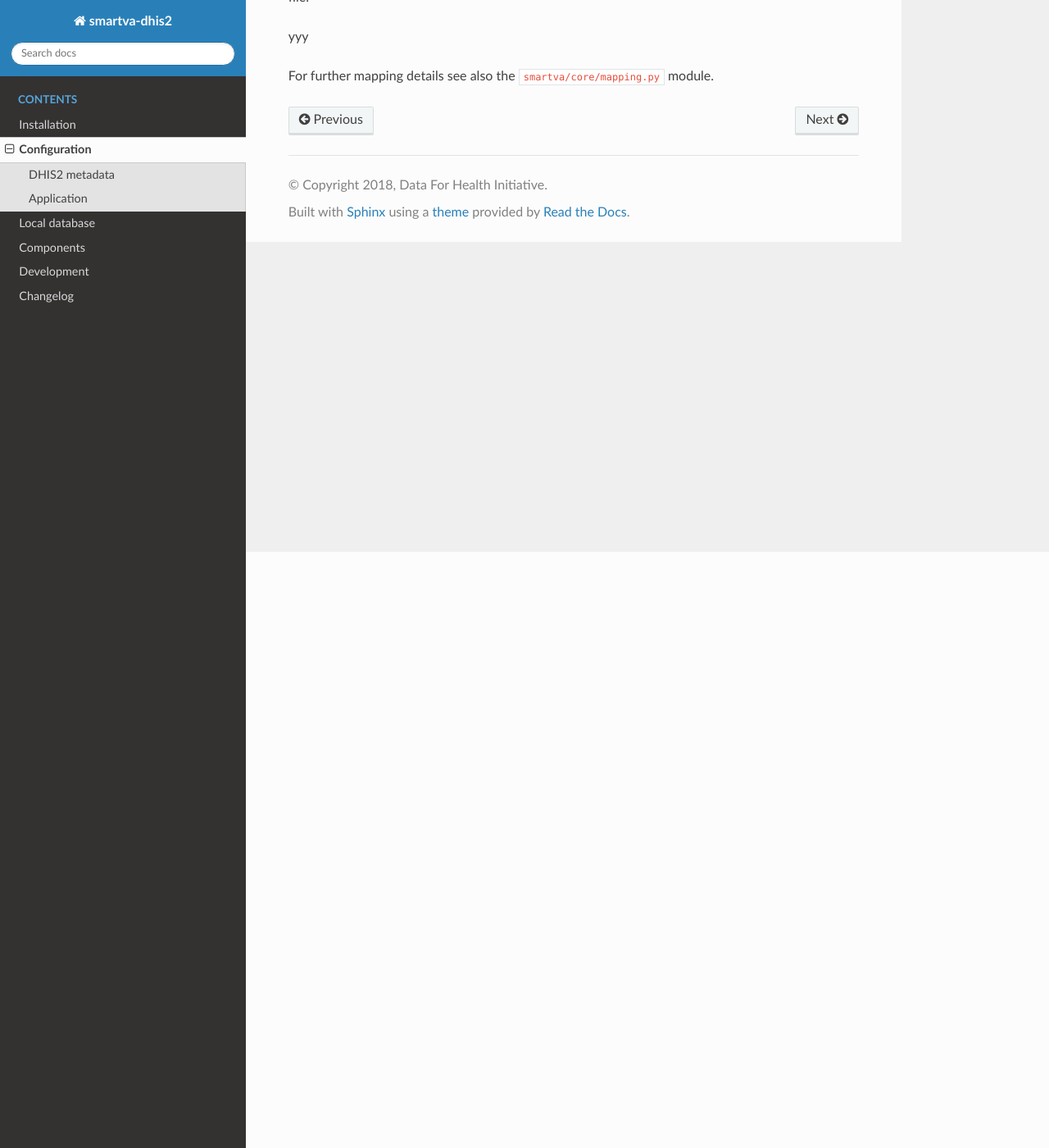
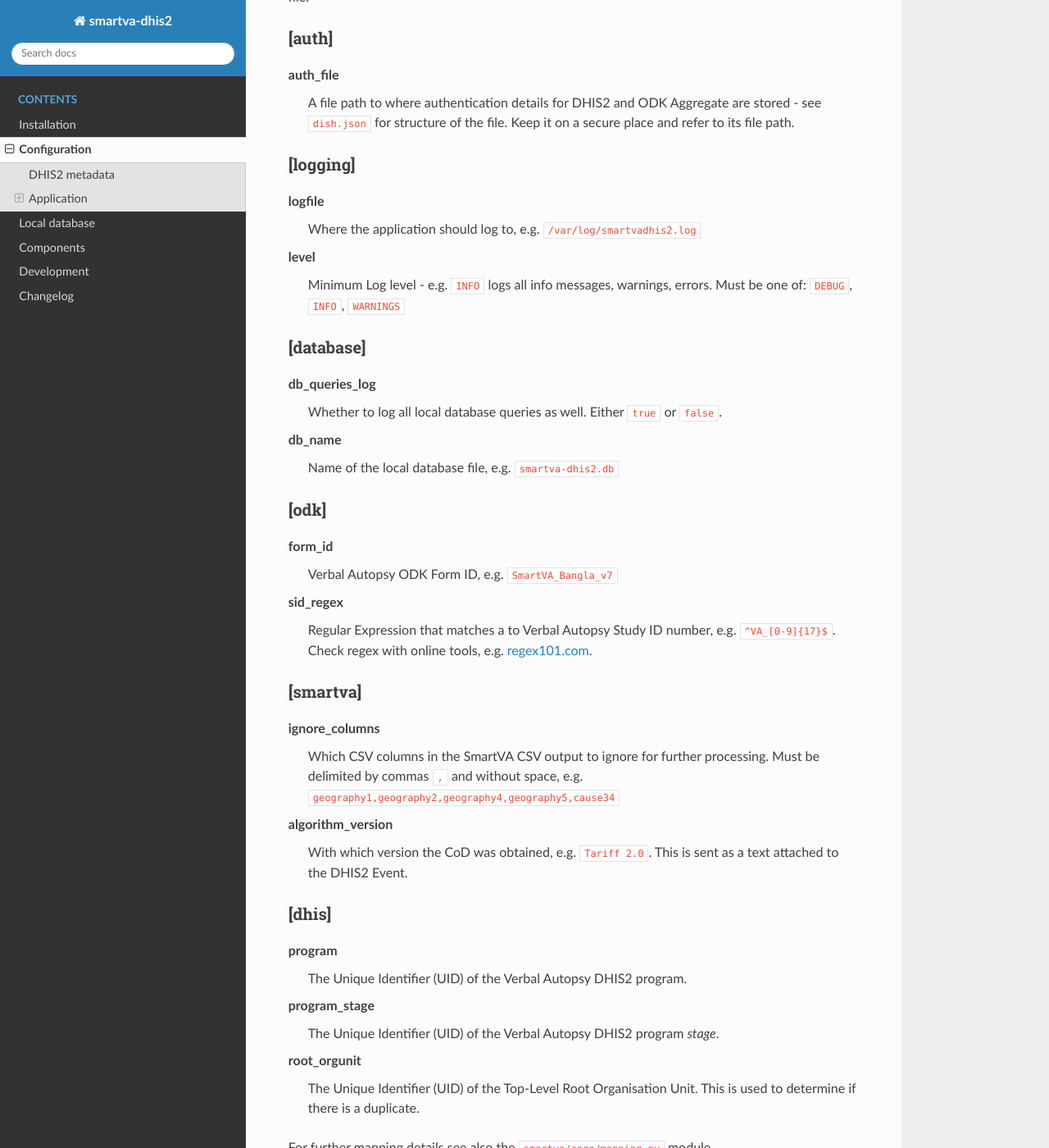
Before and after one commit to D4H-VA/smartva-dhis2, a Sphinx documentation site: the page built from docs/configuration.rst, in a window 1280 px wide and 1400 px high, scrolled down 727 px. Shown: the whole window at 82% size. Built offline with Sphinx 7.4.7 and the Read the Docs theme 2.0.0, drawn with Linux system fonts in a browser that asks for light colours.

Commit message:
docs fix & timestamp now() fix for briefcase tests

```diff
--- a/docs/configuration.rst
+++ b/docs/configuration.rst
@@ -27,6 +27,65 @@
 
 All configuration is defined in ``config.ini``. Note that there are no apostrophes (``"`` or ``'``) in this file.
 
-yyy
+[auth]
+^^^^^^
+
+auth_file
+	A file path to where authentication details for DHIS2 and ODK Aggregate are stored - see ``dish.json`` for structure of the file.
+	Keep it on a secure place and refer to its file path.
+
+[logging]
+^^^^^^^^^^
+
+logfile
+	Where the application should log to, e.g. ``/var/log/smartvadhis2.log``
+
+level
+	Minimum Log level - e.g. ``INFO`` logs all info messages, warnings, errors.
+	Must be one of: ``DEBUG``, ``INFO``, ``WARNINGS``
+
+[database]
+^^^^^^^^^^
+
+db_queries_log
+	Whether to log all local database queries as well. Either ``true`` or ``false``.
+
+db_name
+	Name of the local database file, e.g. ``smartva-dhis2.db``
+
+[odk]
+^^^^^^
+
+form_id
+	Verbal Autopsy ODK Form ID, e.g. ``SmartVA_Bangla_v7``
+
+sid_regex
+	Regular Expression that matches a to Verbal Autopsy Study ID number, e.g. ``^VA_[0-9]{17}$``.
+	Check regex with online tools, e.g. `regex101.com <https://regex101.com>`_.
+
+[smartva]
+^^^^^^^^^
+
+ignore_columns
+	Which CSV columns in the SmartVA CSV output to ignore for further processing.
+	Must be delimited by commas ``,`` and without space, e.g. ``geography1,geography2,geography4,geography5,cause34``
+
+algorithm_version
+	With which version the CoD was obtained, e.g. ``Tariff 2.0``.
+	This is sent as a text attached to the DHIS2 Event.
+
+
+[dhis]
+^^^^^^
+program
+	The Unique Identifier (UID) of the Verbal Autopsy DHIS2 program.
+
+program_stage
+	The Unique Identifier (UID) of the Verbal Autopsy DHIS2 program *stage*.
+
+root_orgunit
+	The Unique Identifier (UID) of the Top-Level Root Organisation Unit.
+	This is used to determine if there is a duplicate.
+
 
 For further mapping details see also the ``smartva/core/mapping.py`` module.
```
Also changed, not shown: 1 other file.
